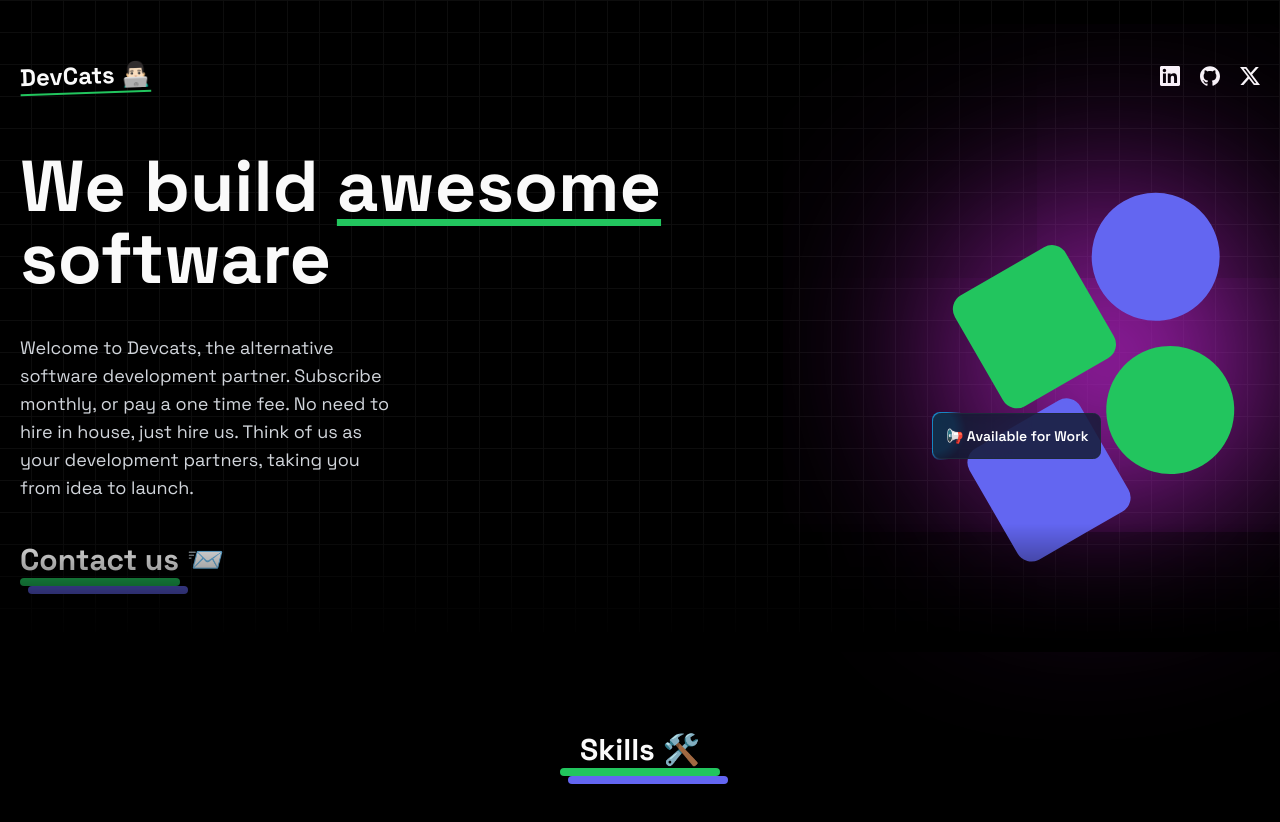
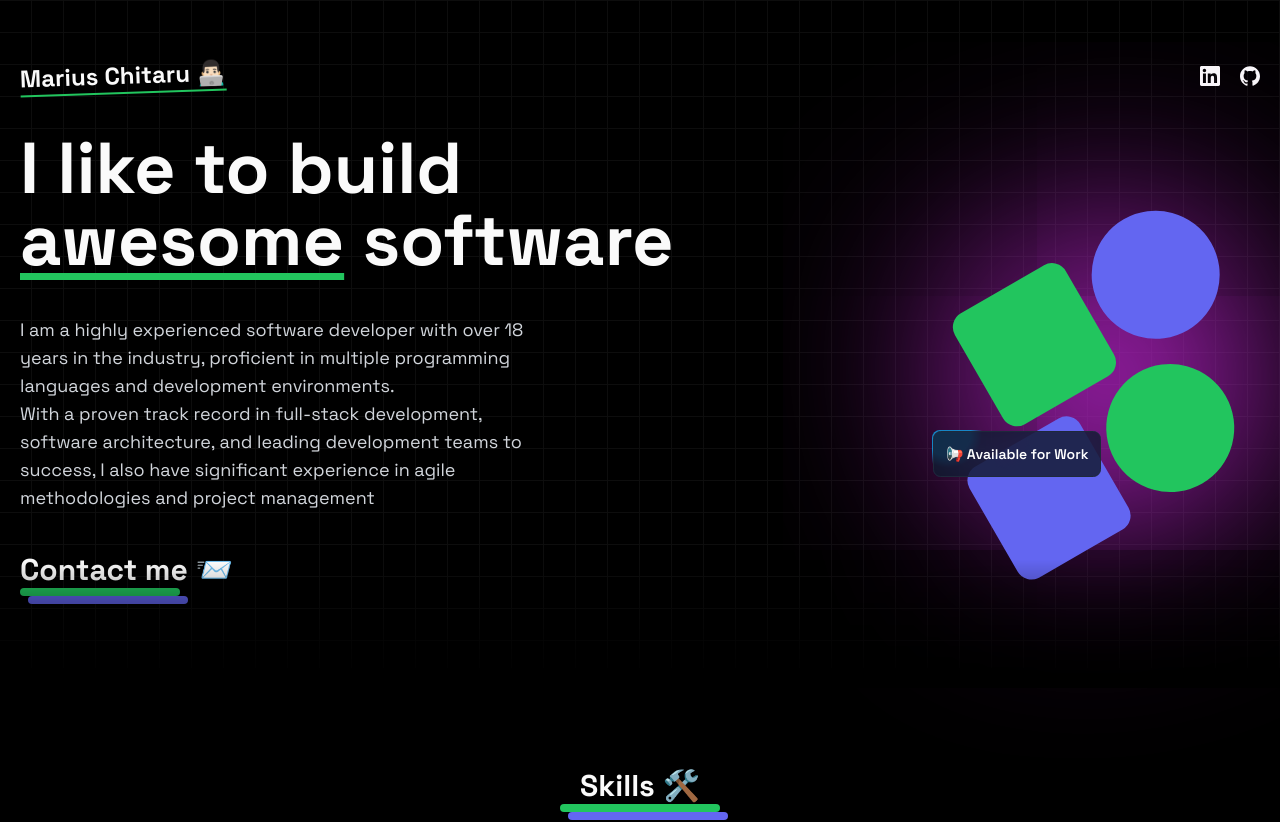
Before and after one commit to mchitaru/portfolio, a Next.js app: page / in a window 1280 px wide. Shown: the top 822 px of the page. Built offline with nearby package versions, Linux system fonts and the light colour scheme.

Commit message:
fill relevant data

```diff
--- a/app/(home)/components/hero.tsx
+++ b/app/(home)/components/hero.tsx
@@ -8,21 +8,27 @@ export default function Hero() {
     <div className="min-h-[60vh] flex flex-col-reverse gap-14 lg:gap-0 lg:flex-row items-center justify-between animate-move-up">
       <div className="space-y-10 text-center lg:text-left">
         <h1 className="text-4xl lg:text-7xl font-bold">
-          We build{" "}
+          I like to build <br />
           <span className="underline underline-offset-8 decoration-green-500">
             {"awesome"}
-          </span>
-          <br />
+          </span>{" "}
           software
         </h1>
-        <p className="w-100 md:w-96 text-lg text-gray-300">
-          {
-            "Welcome to Devcats, the alternative software development partner. Subscribe monthly, or pay a one time fee. No need to hire in house, just hire us. Think of us as your development partners, taking you from idea to launch."
-          }
+        <p className="w-auto max-w-lg text-lg text-gray-300">
+          {`I am a highly experienced software developer with over 18 years in the industry,
+              proficient in multiple programming languages and development environments.`}
+          <br />
+          {`With a
+              proven track record in full-stack development, software architecture, and leading
+              development teams to success, I also have significant experience in agile
+              methodologies and project management`}
         </p>
-        <Link href={"mailto:someone@gmail.com"} className="inline-block group">
+        <Link
+          href={"mailto:marius.chitaru@gmail.com"}
+          className="inline-block group min-h-24"
+        >
           <Title
-            text="Contact us 📨"
+            text="Contact me 📨"
             className="text-3xl font-bold group-hover:text-green-400 transition-all"
           />
         </Link>
@@ -43,7 +49,9 @@ export default function Hero() {
         </div>
         <div className="absolute bottom-5 sm:bottom-14 left-0 sm:-left-10">
           <MovingBorderBtn borderRadius="0.5rem" className="p-3 font-semibold">
-            <p>📢 Available for Work</p>
+            <Link href={"mailto:marius.chitaru@gmail.com"}>
+              <p>📢 Available for Work</p>
+            </Link>
           </MovingBorderBtn>
         </div>
       </div>
--- a/app/(home)/components/navbar.tsx
+++ b/app/(home)/components/navbar.tsx
@@ -10,14 +10,9 @@ const socials = [
     icon: SiLinkedin,
   },
   {
-    link: "https://www.linkedin.com/in/marius-chitaru/",
+    link: "https://github.com/mchitaru",
     label: "Github",
     icon: SiGithub,
-  },
-  {
-    link: "https://www.linkedin.com/in/marius-chitaru/",
-    label: "X",
-    icon: SiX,
   },
 ];
 
@@ -30,7 +25,7 @@ export default function Navbar({ className }: { className?: string }) {
       )}
     >
       <h1 className="text-2xl font-bold underline underline-offset-8 decoration-green-500 -rotate-2">
-        DevCats 👨🏻‍💻
+        Marius Chitaru 👨🏻‍💻
       </h1>
       <div className="flex items-center gap-5">
         {socials.map((social, index) => {
--- a/app/(home)/components/skills.tsx
+++ b/app/(home)/components/skills.tsx
@@ -8,24 +8,44 @@ import {
   SiNodedotjs,
   SiReact,
   SiTailwindcss,
+  SiQt,
+  SiPhp,
+  SiLaravel,
+  SiCplusplus,
 } from "react-icons/si";
 
 const skills = [
   {
-    text: "Javascript",
-    icon: SiJavascript,
+    text: "QT",
+    icon: SiQt,
+  },
+  {
+    text: "Laravel",
+    icon: SiLaravel,
+  },
+  {
+    text: "Next.js",
+    icon: SiNextdotjs,
   },
   {
     text: "Node.js",
     icon: SiNodedotjs,
   },
   {
+    text: "C++",
+    icon: SiCplusplus,
+  },
+  {
+    text: "PHP",
+    icon: SiPhp,
+  },
+  {
+    text: "Javascript",
+    icon: SiJavascript,
+  },
+  {
     text: "React",
     icon: SiReact,
-  },
-  {
-    text: "Next.js",
-    icon: SiNextdotjs,
   },
   {
     text: "Tailwind",
```
